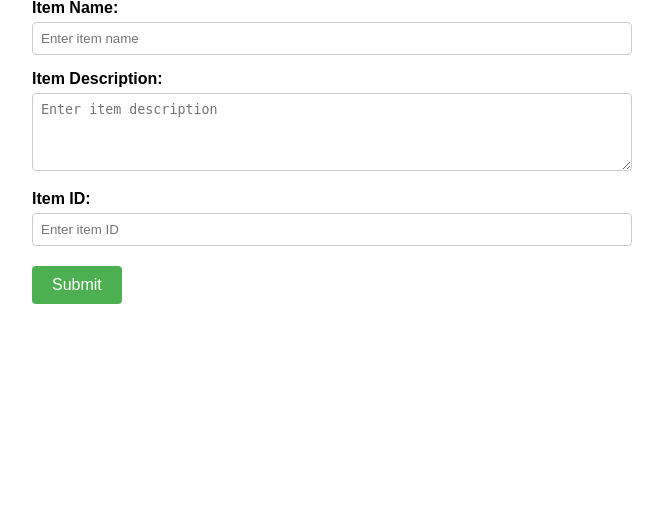
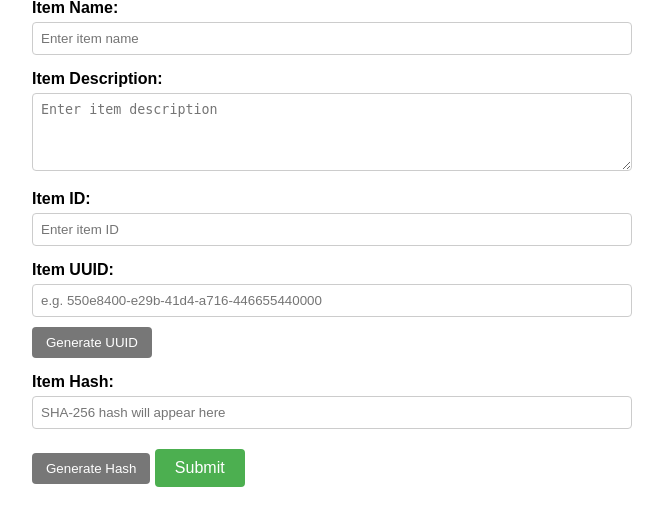
Before and after one commit to harshalnigam04/flask-tutedude, a Flask app: page /todo in a window 1280 px wide. Shown: the part 151-677 px from the top of the page, without its empty margins (308-971 px from the left). Run offline with Flask 3, Linux system fonts and the light colour scheme.

```diff
--- a/app.py
+++ b/app.py
@@ -1,5 +1,7 @@
 from flask import Flask, render_template, jsonify, request
 from pymongo import MongoClient
+import json
+import os
 
 app = Flask(__name__)
 
@@ -7,13 +9,10 @@ app = Flask(__name__)
 client = MongoClient("mongodb://localhost:27017/")
 db = client["tutedude_db"]
 
-# Sample data for /api route
-api_data = {
-    "project": "Tutedude Flask Project",
-    "version": "1.0.0",
-    "author": "harshalnigam04",
-    "description": "A Flask project with REST API"
-}
+# Load data from JSON file for /api route
+def load_api_data():
+    with open(os.path.join(os.path.dirname(__file__), 'data.json'), 'r') as f:
+        return json.load(f)
 
 @app.route("/")
 def index():
@@ -21,18 +20,42 @@ def index():
 
 @app.route("/api")
 def api():
-    return jsonify(api_data)
+    return jsonify(load_api_data())
+
+@app.route("/todo")
+def todo():
+    return render_template("todo.html")
 
 @app.route("/submittodoitem", methods=["POST"])
 def submit_todo_item():
+    """
+    Accepts itemName and itemDescription via POST request.
+    Stores these details in MongoDB database.
+    """
     data = request.get_json()
+    if not data:
+        return jsonify({"error": "Request body must be JSON"}), 400
+
     item_name = data.get("itemName")
     item_description = data.get("itemDescription")
-    if not item_name or not item_description:
-        return jsonify({"error": "itemName and itemDescription are required"}), 400
-    todo_item = {"itemName": item_name, "itemDescription": item_description}
+
+    if not item_name:
+        return jsonify({"error": "itemName is required"}), 400
+    if not item_description:
+        return jsonify({"error": "itemDescription is required"}), 400
+
+    todo_item = {
+        "itemName": item_name,
+        "itemDescription": item_description
+    }
+
     result = db.todos.insert_one(todo_item)
-    return jsonify({"message": "Todo item stored successfully", "id": str(result.inserted_id)}), 201
+    return jsonify({
+        "message": "Todo item stored successfully",
+        "id": str(result.inserted_id),
+        "itemName": item_name,
+        "itemDescription": item_description
+    }), 201
 
 
 @app.route("/todo")
--- a/templates/todo.html
+++ b/templates/todo.html
@@ -9,8 +9,9 @@
         h1 { color: #333; }
         label { display: block; margin-top: 15px; font-weight: bold; }
         input, textarea { width: 100%; padding: 8px; margin-top: 5px; border: 1px solid #ccc; border-radius: 4px; box-sizing: border-box; }
-        button { margin-top: 20px; padding: 10px 20px; background: #4CAF50; color: white; border: none; border-radius: 4px; cursor: pointer; font-size: 16px; }
-        button:hover { background: #45a049; }
+        button { margin-top: 10px; padding: 8px 14px; background: #777; color: white; border: none; border-radius: 4px; cursor: pointer; }
+        #submitBtn { margin-top: 20px; padding: 10px 20px; background: #4CAF50; font-size: 16px; }
+        #submitBtn:hover { background: #45a049; }
     </style>
 </head>
 <body>
@@ -25,15 +26,40 @@
         <label for="itemId">Item ID:</label>
         <input type="number" id="itemId" name="itemId" placeholder="Enter item ID">
 
-        <button type="button" onclick="submitTodo()">Submit</button>
+        <label for="itemUuid">Item UUID:</label>
+        <input type="text" id="itemUuid" name="itemUuid" placeholder="e.g. 550e8400-e29b-41d4-a716-446655440000" readonly>
+        <button type="button" onclick="generateUUID()">Generate UUID</button>
+
+        <label for="itemHash">Item Hash:</label>
+        <input type="text" id="itemHash" name="itemHash" placeholder="SHA-256 hash will appear here" readonly>
+        <button type="button" onclick="generateHash()">Generate Hash</button>
+
+        <button type="button" id="submitBtn" onclick="submitTodo()">Submit</button>
     </form>
     <div id="response" style="margin-top:20px;color:green;"></div>
     <script>
+        function generateUUID() {
+            const uuid = 'xxxxxxxx-xxxx-4xxx-yxxx-xxxxxxxxxxxx'.replace(/[xy]/g, function(c) {
+                const r = Math.random() * 16 | 0, v = c === 'x' ? r : (r & 0x3 | 0x8);
+                return v.toString(16);
+            });
+            document.getElementById('itemUuid').value = uuid;
+        }
+        async function generateHash() {
+            const name = document.getElementById('itemName').value;
+            const desc = document.getElementById('itemDescription').value;
+            const msgBuffer = new TextEncoder().encode(name + desc);
+            const hashBuffer = await crypto.subtle.digest('SHA-256', msgBuffer);
+            const hashArray = Array.from(new Uint8Array(hashBuffer));
+            document.getElementById('itemHash').value = hashArray.map(b => b.toString(16).padStart(2, '0')).join('');
+        }
         async function submitTodo() {
             const payload = {
                 itemName: document.getElementById('itemName').value,
                 itemDescription: document.getElementById('itemDescription').value,
-                itemId: document.getElementById('itemId').value
+                itemId: document.getElementById('itemId').value,
+                itemUuid: document.getElementById('itemUuid').value,
+                itemHash: document.getElementById('itemHash').value
             };
             const res = await fetch('/submittodoitem', {
                 method: 'POST',
```
